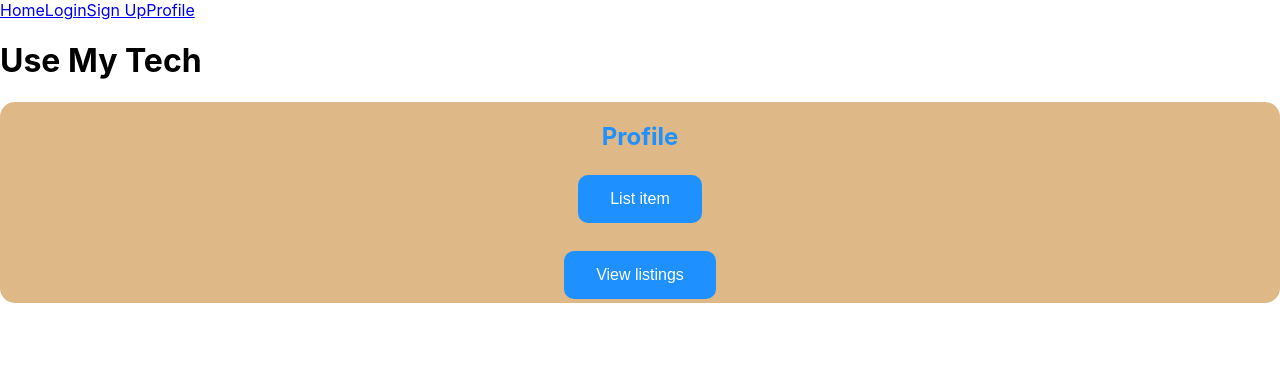
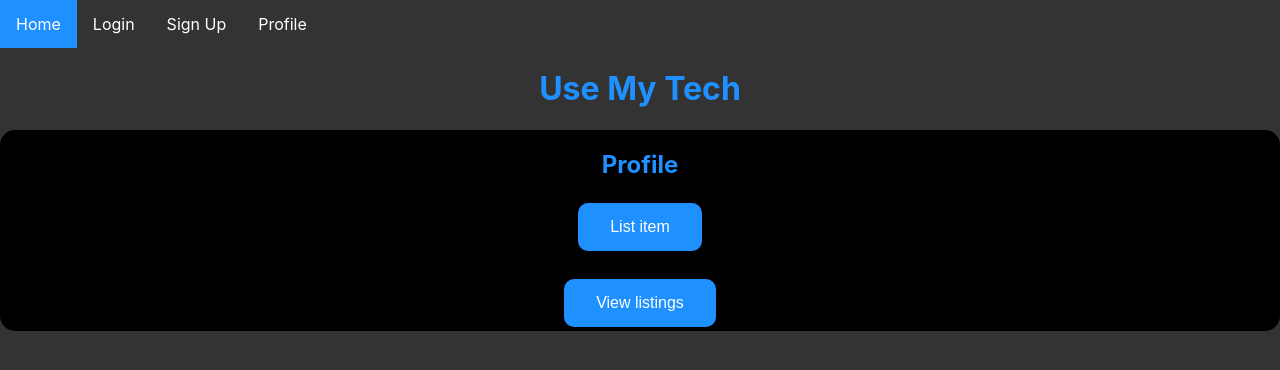
Before and after one commit to Ft-use-my-tech/Front-end, a React (Create React App) app in the folder my-app/: page /Profile in a window 1280 px wide. Shown: the top 370 px of the page. Built offline with nearby package versions, Linux system fonts and the light colour scheme.

Commit message:
styled nav bar and made colors uniform across app pages

```diff
--- a/my-app/src/App.js
+++ b/my-app/src/App.js
@@ -13,10 +13,12 @@ function App() {
   return (
     <div className='header'>
       <nav>
-        <Link to='/'>Home</Link>
-        <Link to='/Login'>Login</Link>
-        <Link to='/SignUp'>Sign Up</Link>
-        <Link to='/Profile'>Profile</Link>
+        <ul>
+          <li><Link to='/'>Home</Link></li>
+          <li><Link to='/Login'>Login</Link></li>
+          <li><Link to='/SignUp'>Sign Up</Link></li>
+          <li><Link to='/Profile'>Profile</Link></li>
+        </ul>
       </nav>
       <h1>Use My Tech</h1>
 
--- a/my-app/src/components/Home.js
+++ b/my-app/src/components/Home.js
@@ -2,7 +2,7 @@ import React from 'react'
 import styled from 'styled-components';
 
 const StyledDiv = styled.div`
-    background-color:burlywood;
+    background-color:black;
     border-radius: 15px;
     display:flex;
     flex-direction:column;
--- a/my-app/src/components/Login.js
+++ b/my-app/src/components/Login.js
@@ -4,14 +4,13 @@ import { useHistory } from 'react-router';
 import styled from 'styled-components';
 
 const StyledForm = styled.form`
-    background-color:burlywood;
+    background-color:black;
     border-radius: 15px;
     display:flex;
     flex-direction:column;
     justify-content: center;
     align-items:center;
 `
-
 const StyledTitle = styled.h2`
     color:#1E90FF;
     display:flex;
--- a/my-app/src/components/Profile.js
+++ b/my-app/src/components/Profile.js
@@ -2,7 +2,7 @@ import React from 'react';
 import styled from 'styled-components';
 
 const StyledDiv = styled.div`
-    background-color:burlywood;
+    background-color:black;
     border-radius: 15px;
     display:flex;
     flex-direction:column;
--- a/my-app/src/components/SignUp.js
+++ b/my-app/src/components/SignUp.js
@@ -5,7 +5,7 @@ import axios from 'axios';
 import styled from 'styled-components';
 
 const StyledForm = styled.form`
-    background-color:burlywood;
+    background-color:black;
     border-radius: 15px;
     display:flex;
     flex-direction:column;
--- a/my-app/src/index.css
+++ b/my-app/src/index.css
@@ -5,9 +5,40 @@ body {
     sans-serif;
   -webkit-font-smoothing: antialiased;
   -moz-osx-font-smoothing: grayscale;
+  background-color: #333;
 }
 
 code {
   font-family: source-code-pro, Menlo, Monaco, Consolas, 'Courier New',
     monospace;
 }
+
+h1 {
+  text-align: center;
+  color:#1E90FF
+}
+
+ul {
+  list-style-type: none;
+  margin: 0;
+  padding: 0;
+  overflow: hidden;
+  background-color: #333;
+}
+
+li {
+  float: left;
+}
+
+li a {
+  display: block;
+  color: white;
+  text-align: center;
+  padding: 14px 16px;
+  text-decoration: none;
+}
+
+/* Change the link color to #111 (black) on hover */
+li a:hover {
+  background-color: #1E90FF;
+}
```
